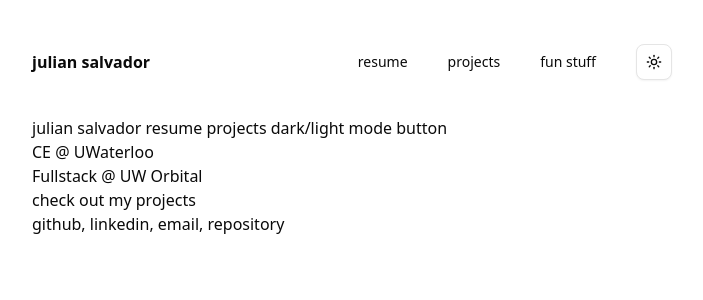
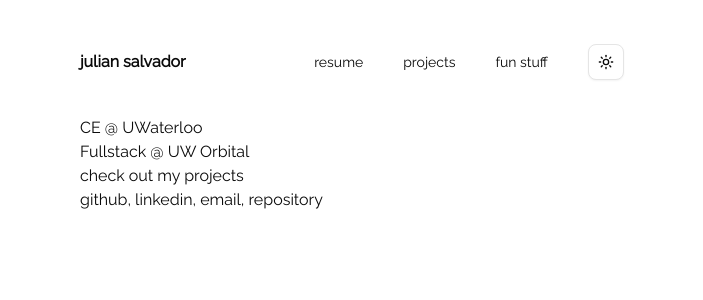
Before and after one commit to juliansalvador727/portfolio, a Next.js app: page / in a window 1280 px wide. Shown: the top 300 px of the page, without its empty margins (288-991 px from the left). Built offline with nearby package versions, Linux system fonts and the light colour scheme.

Commit message:
styling font and other changes

```diff
--- a/src/app/globals.css
+++ b/src/app/globals.css
@@ -45,6 +45,7 @@
 
 :root {
   --radius: 0.625rem;
+  --font-sans: var(--font-raleway);
   --background: oklch(1 0 0);
   --foreground: oklch(0.145 0 0);
   --card: oklch(1 0 0);
@@ -118,5 +119,23 @@
   }
   body {
     @apply bg-background text-foreground;
+
+    /* Light mode radial grid */
+    background-color: #ffffff;
+    opacity: 1;
+    background-image: radial-gradient(#becbeb 0.5px, transparent 0.5px),
+      radial-gradient(#becbeb 0.5px, #ffffff 0.5px);
+    background-size: 20px 20px;
+    background-position: 0 0, 10px 10px;
+  }
+
+  .dark body {
+    /* Dark mode radial grid */
+    background-color: #121212;
+    opacity: 1;
+    background-image: radial-gradient(#444 0.5px, transparent 0.5px),
+      radial-gradient(#444 0.5px, #121212 0.5px);
+    background-size: 20px 20px;
+    background-position: 0 0, 10px 10px;
   }
 }
--- a/src/app/layout.tsx
+++ b/src/app/layout.tsx
@@ -1,18 +1,24 @@
 import type { Metadata } from "next";
-import { Geist, Geist_Mono } from "next/font/google";
+// import { Geist, Geist_Mono } from "next/font/google";
 import { ThemeProvider } from "@/components/theme-provider";
 import "./globals.css";
 import { Navbar } from "@/components/navbar";
+import { Raleway } from "next/font/google";
 
-const geistSans = Geist({
-  variable: "--font-geist-sans",
+const raleway = Raleway({
+  weight: "400",
   subsets: ["latin"],
+  variable: "--font-raleway",
 });
+// const geistSans = Geist({
+//   variable: "--font-geist-sans",
+//   subsets: ["latin"],
+// });
 
-const geistMono = Geist_Mono({
-  variable: "--font-geist-mono",
-  subsets: ["latin"],
-});
+// const geistMono = Geist_Mono({
+//   variable: "--font-geist-mono",
+//   subsets: ["latin"],
+// });
 
 export const metadata: Metadata = {
   title: "Julian Salvador",
@@ -25,13 +31,11 @@ export default function RootLayout({
   children: React.ReactNode;
 }>) {
   return (
-    <html lang="en" suppressHydrationWarning>
+    <html lang="en" suppressHydrationWarning className={raleway.className}>
       <head>
         <link rel="icon" type="image/svg+xml" href="/jsicon.svg"></link>
       </head>
-      <body
-        className={`${geistSans.variable} ${geistMono.variable} antialiased`}
-      >
+      <body className={`${raleway.variable} font-sans antialiased`}>
         <ThemeProvider
           attribute="class"
           defaultTheme="system"
@@ -39,7 +43,7 @@ export default function RootLayout({
           disableTransitionOnChange
         >
           <Navbar />
-          <main className="mx-auto max-w-2xl px-4 py-6">{children}</main>
+          <main className="mx-auto max-w-xl px-4 py-6">{children}</main>
         </ThemeProvider>
       </body>
     </html>
--- /dev/null
+++ b/src/app/not-found.tsx
@@ -0,0 +1,12 @@
+export default function NotFound() {
+  return (
+    <div className="mx-auto max-w-xl">
+      <h1>404 - page not found</h1>
+      <p>
+        <a href="/" className="border-b-2">
+          homepage
+        </a>
+      </p>
+    </div>
+  );
+}
--- a/src/app/page.tsx
+++ b/src/app/page.tsx
@@ -1,8 +1,6 @@
-import Image from "next/image";
 export default function Home() {
   return (
     <>
-      <header>julian salvador resume projects dark/light mode button</header>
       <main>
         <ul>
           <li>CE @ UWaterloo</li>
--- a/src/components/navbar.tsx
+++ b/src/components/navbar.tsx
@@ -6,14 +6,14 @@ import { ModeToggle } from "@/components/mode";
 export function Navbar() {
   return (
     <nav className="mt-8">
-      <div className="mx-auto flex max-w-2xl items-center justify-between px-4 py-3">
+      <div className="mx-auto flex max-w-xl items-center justify-between px-4 py-3">
         {/* Left side - name */}
         <Link href="/" className="text-base font-semibold">
           julian salvador
         </Link>
 
         {/* Right side - links */}
-        <div className="flex items-center gap-10">
+        <div className="flex items-center gap-2 sm:gap-10">
           <Link
             href="/resume"
             className="text-sm font-medium hover:underline underline-offset-4"
```
